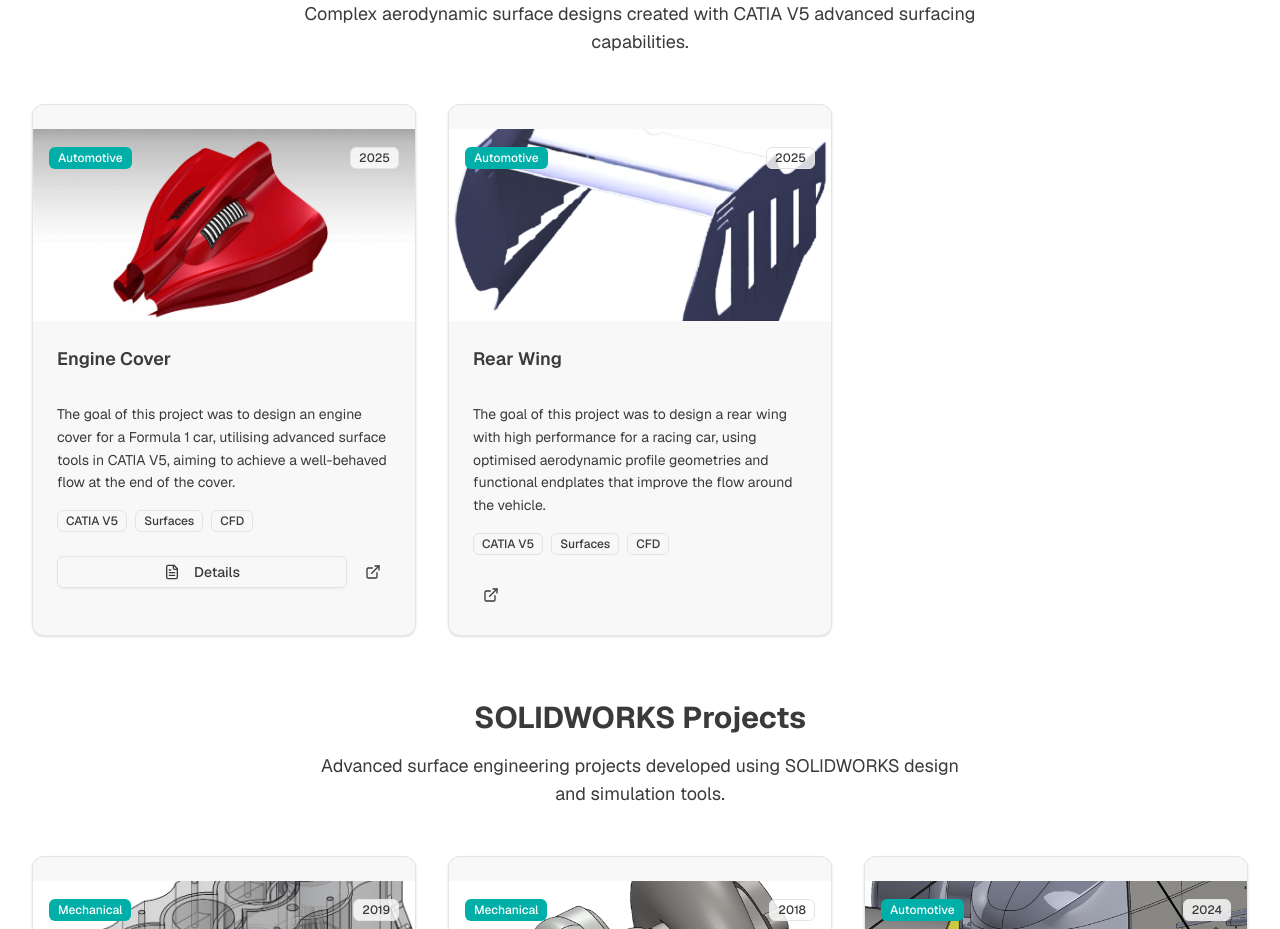
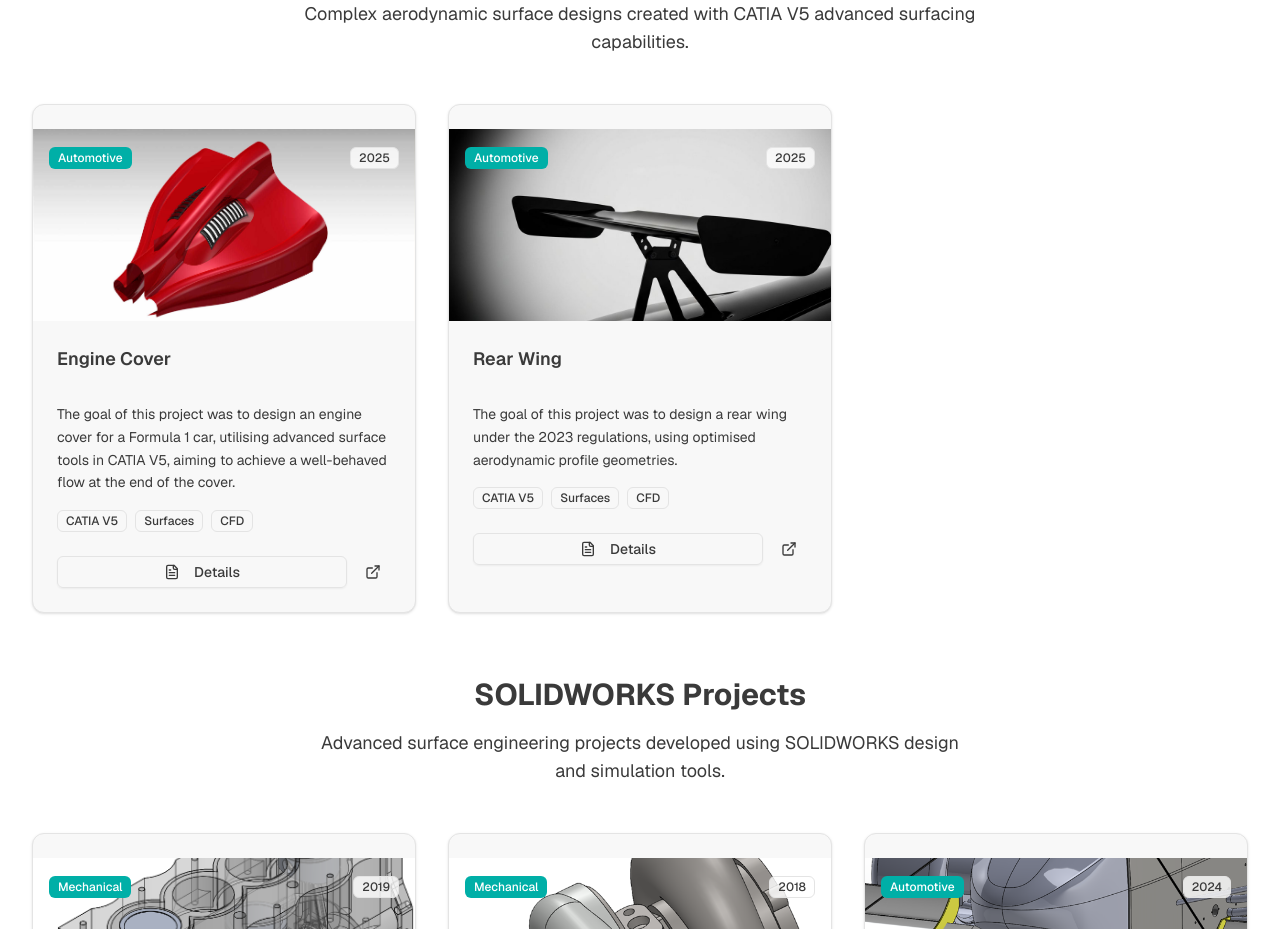
Before and after one commit to crisandres5/Engine-Cover, a Next.js app: page / in a window 1280 px wide. Shown: the part 1960-2889 px from the top of the page. Built offline with nearby package versions, Linux system fonts and the light colour scheme.

Commit message:
feat: update Rear Wing project with new image, video, and description
Replace image, add video, and update project description.

Co-authored-by: null <241841884+crisandres5@users.noreply.github.com>

```diff
--- a/components/portfolio.tsx
+++ b/components/portfolio.tsx
@@ -59,18 +59,18 @@ export function Portfolio() {
       image: "/engine-cover-red.jpg",
       category: "Automotive",
       year: "2025",
-      videoUrl: "https://hebbkx1anhila5yf.public.blob.vercel-storage.com/ENGINE%20COVER%20PDF%20-j6WionTsj8mE13ulyRXK2zJBlZswjP.mp4", // Added video URL for Engine Cover project
+      videoUrl: "https://hebbkx1anhila5yf.public.blob.vercel-storage.com/ENGINE%20COVER%20PDF%20-j6WionTsj8mE13ulyRXK2zJBlZswjP.mp4",
       githubUrl: "https://github.com/crisandres5/Engine-Cover.git",
     },
     {
       title: "Rear Wing",
       description:
-        "The goal of this project was to design a rear wing with high performance for a racing car, using optimised aerodynamic profile geometries and functional endplates that improve the flow around the vehicle.",
+        "The goal of this project was to design a rear wing under the 2023 regulations, using optimised aerodynamic profile geometries.",
       technologies: ["CATIA V5", "Surfaces", "CFD"],
-      image: "/rear-wing.png",
+      image: "/rear-wing-iso.jpg",
       category: "Automotive",
       year: "2025",
-      videoUrl: "",
+      videoUrl: "/rear-wing-video.mp4",
     },
   ]
 
```
Also changed, not shown: public/rear-wing-iso.jpg (added).
